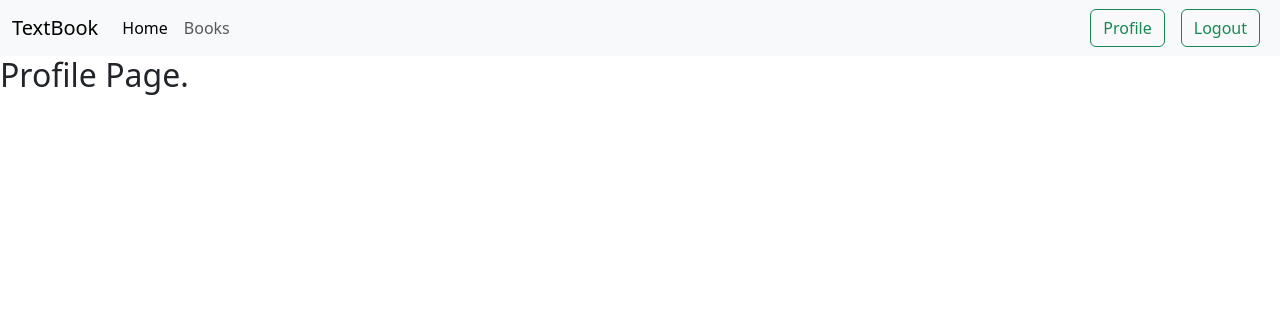
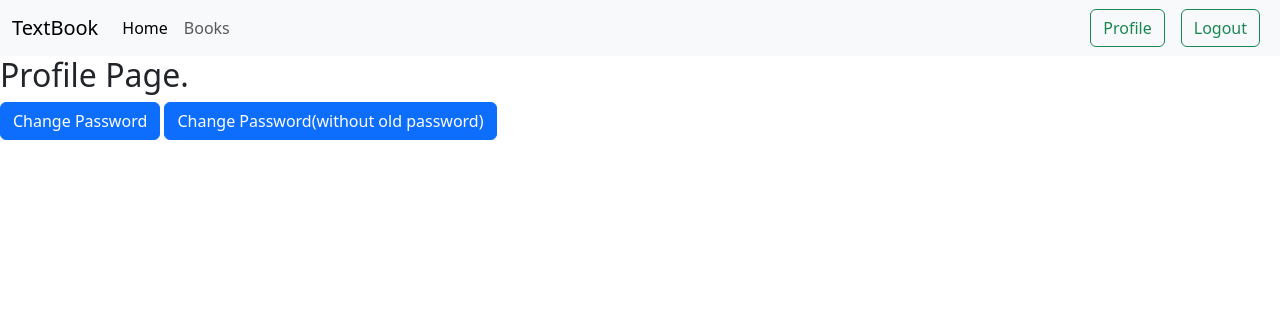
Before and after one commit to AKToran/django-tasks, a Django app: page /reader/profile/ in a window 1280 px wide. Shown: the top 316 px of the page. Run offline with Django 4.2, Linux system fonts and the light colour scheme; a user stored in the database is signed in.

Commit message:
Change password with or without old password

```diff
--- a/Week 5 Practice 1/Textbook/reader/templates/profile.html
+++ b/Week 5 Practice 1/Textbook/reader/templates/profile.html
@@ -3,4 +3,7 @@
 
     <h2> Profile Page.</h2>
 
+    <a href="{% url "change_password" %}" class="btn btn-primary">Change Password</a>
+    <a href="{% url "set_password" %}" class="btn btn-primary">Change Password(without old password)</a>
+
 {% endblock content %}
--- a/Week 5 Practice 1/Textbook/reader/urls.py
+++ b/Week 5 Practice 1/Textbook/reader/urls.py
@@ -6,4 +6,6 @@ urlpatterns = [
     path('profile/', views.profile, name='profile'),
     path('login/', views.reader_login, name='login'),
     path('logout/', views.reader_logout, name='logout'),
+    path('change/password/', views.change_password, name='change_password'),
+    path('set/password/', views.set_password, name='set_password'),
 ]
--- a/Week 5 Practice 1/Textbook/reader/views.py
+++ b/Week 5 Practice 1/Textbook/reader/views.py
@@ -3,7 +3,7 @@ from . import forms
 from django.contrib import messages
 from django.contrib.auth.decorators import login_required
 from django.contrib.auth import authenticate, login, logout, update_session_auth_hash
-from django.contrib.auth.forms import AuthenticationForm
+from django.contrib.auth.forms import AuthenticationForm, PasswordChangeForm, SetPasswordForm
 
 # Create your views here.
 
@@ -39,9 +39,9 @@ def reader_login(request):
                 messages.success(request,"Login successful.")
                 login(request, user)
                 return redirect('home')
-            else:
-                messages.warning(request,"Invalid username or password")
-                return redirect('login')
+        else:
+            messages.warning(request,"Invalid username or password")
+            return redirect('login')
     else:
         form = AuthenticationForm()
         return render(request, 'signup.html',{'form':form, 'type': 'Login'})
@@ -50,3 +50,32 @@ def reader_login(request):
 def reader_logout(request):
     logout(request)
     return redirect('login')
+
+def change_password(request):
+    if request.user.is_authenticated:
+        if request.method == 'POST':
+            form = PasswordChangeForm(user=request.user, data=request.POST)
+            if form.is_valid():
+                form.save()
+                update_session_auth_hash(request, request.user)
+                messages.success(request, 'Password changed successfully')
+                return redirect('profile')
+        else:
+            form = PasswordChangeForm(user=request.user)
+        return render(request, 'password_change.html', {'form': form})
+    else:
+        return redirect('login')
+
+def set_password(request):
+    if request.user.is_authenticated:
+        if request.method == 'POST':
+            form = SetPasswordForm(user=request.user, data=request.POST)
+            if form.is_valid():
+                form.save()
+                update_session_auth_hash(request, request.user)
+                messages.success(request, 'Password changed successfully')
+                return redirect('profile')
+        else:
+            form = SetPasswordForm(user=request.user)
+
+        return render(request, 'password_change.html', {'form': form})
```
Also changed, not shown: Week 5 Practice 1/Textbook/reader/templates/password_change.html (added, +17 -0 lines), Week 5 Practice 1/Textbook/db.sqlite3.
